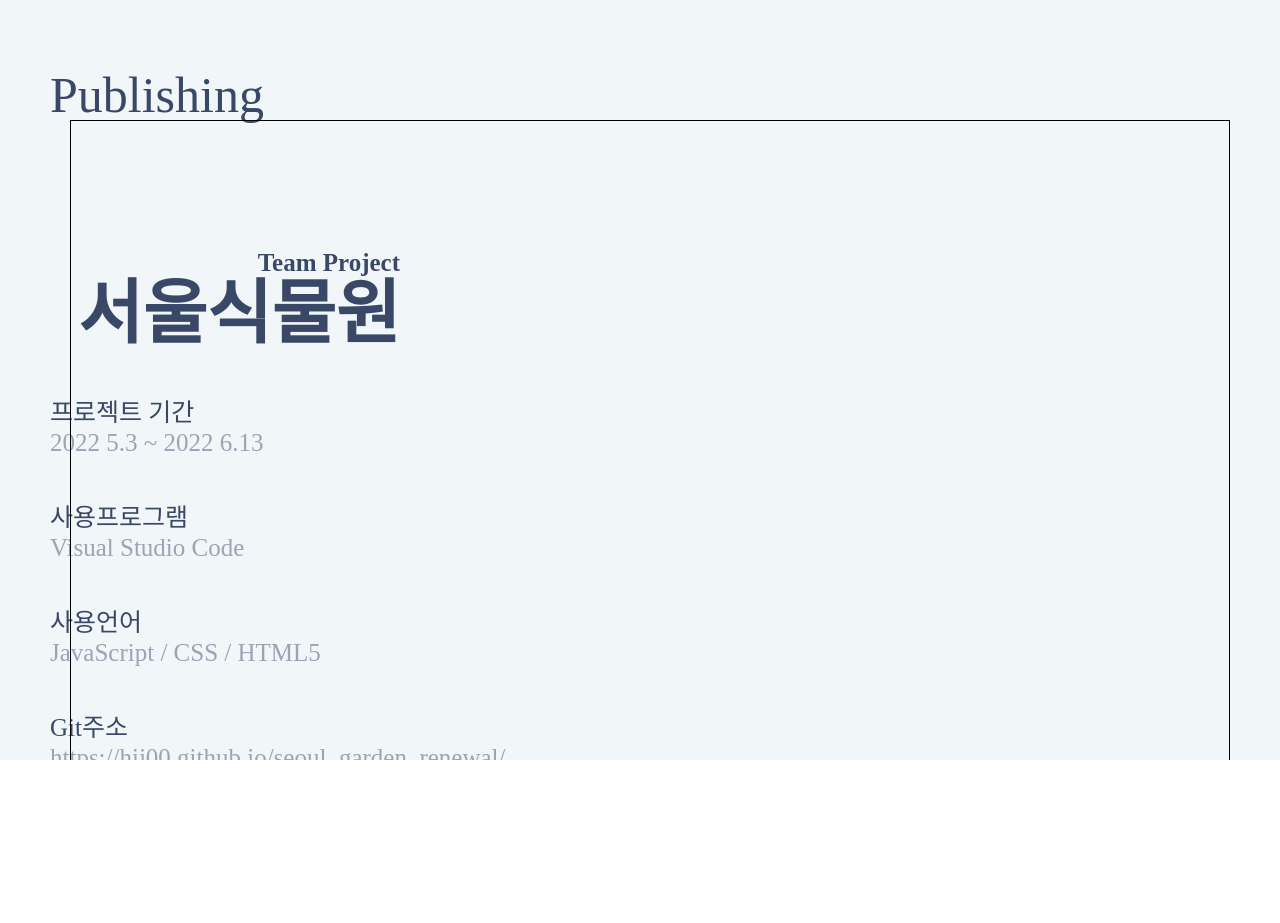
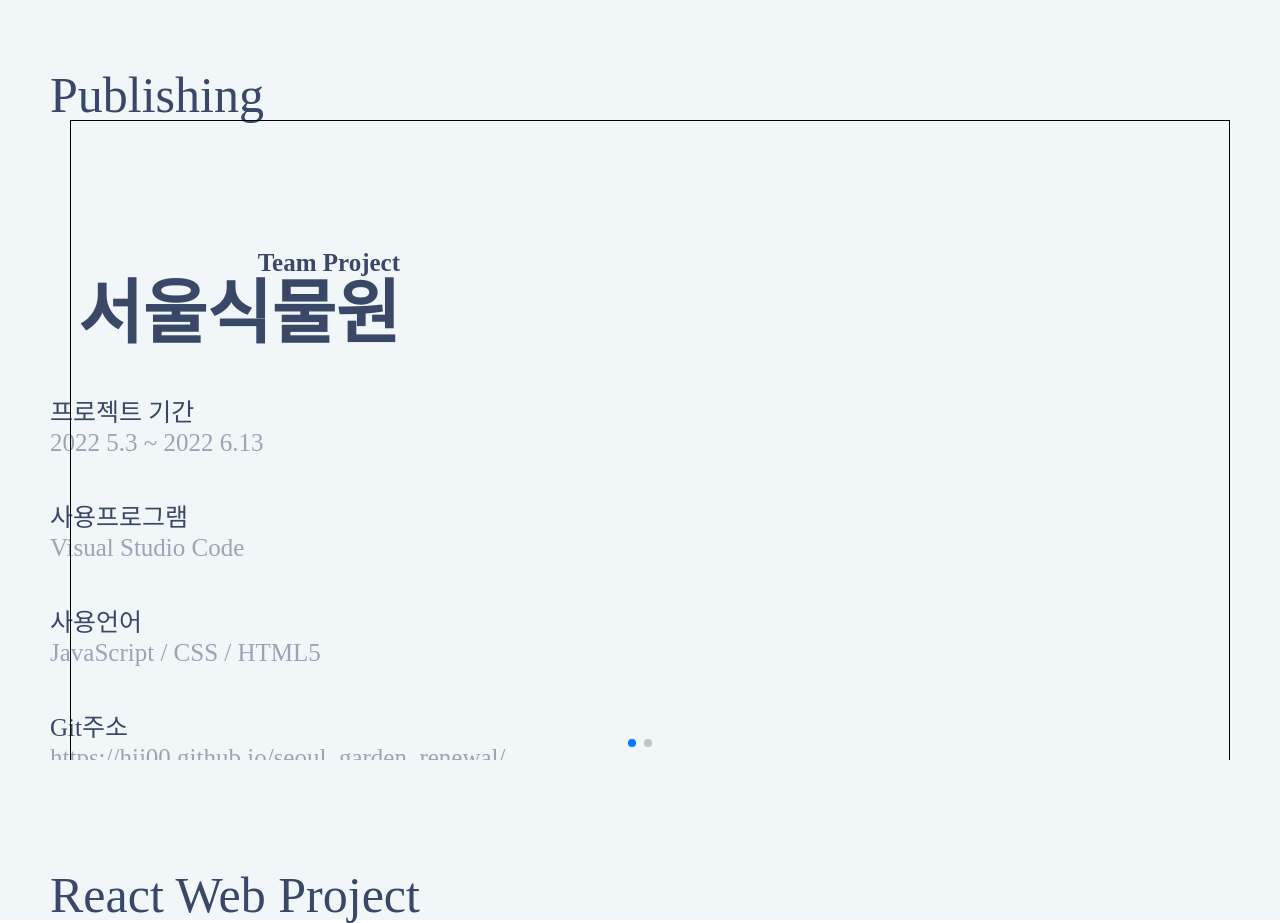
Before and after one commit to wjdgus1122/PortFolio, a React (Create React App) app: page / in a window 1280 px wide. Shown: the part 840-1763 px from the top of the page. Before the commit the page ends 1600 px from the top, so only its background shows below. Built offline with nearby package versions, Linux system fonts and the light colour scheme.

Commit message:
swiper scroll bug

```diff
--- a/src/PortFolio.js
+++ b/src/PortFolio.js
@@ -7,7 +7,6 @@ import { mainStyle } from "./style/Globalstyle";
 const Wrap = styled.div`
   width: 100%;
   background-color: ${mainStyle.BgColor};
-  padding: ${mainStyle.padding};
 `;
 const Section1 = styled.div`
   width: 100%;
@@ -43,6 +42,7 @@ const Theme = styled.div`
   display: flex;
   align-items: flex-end;
   color: ${mainStyle.boldColor};
+  padding-left: ${mainStyle.leftpadding};
 `;
 
 export const PortFolio = () => {
@@ -59,6 +59,7 @@ export const PortFolio = () => {
     };
     logosvg();
   }, []);
+
   return (
     <Wrap>
       <Section1>
@@ -177,6 +178,7 @@ export const PortFolio = () => {
       </Section1>
       <Theme>Publishing</Theme>
       <Slide con={Publishing} />
+      <Theme>React Web Project</Theme>
     </Wrap>
   );
 };
--- a/src/Slide.js
+++ b/src/Slide.js
@@ -1,12 +1,16 @@
 import { mainStyle } from "./style/Globalstyle";
 import styled from "styled-components";
 import { Swiper, SwiperSlide } from "swiper/react";
+import { Mousewheel, Pagination } from "swiper";
 import "swiper/css";
+import "swiper/css/mousewheel";
+import "swiper/css/pagination";
 
 const SlideWrap = styled.div`
   width: 100%;
   height: 80vh;
   position: relative;
+  padding: ${mainStyle.padding};
 `;
 
 const Title = styled.div`
@@ -31,7 +35,7 @@ const Img = styled.div`
   border: 1px solid black;
   position: absolute;
   top: 0;
-  right: 0;
+  right: ${mainStyle.leftpadding};
 `;
 const TextWrap = styled.div``;
 const PjText = styled.div`
@@ -45,10 +49,20 @@ const STitle = styled.div`
 const SText = styled.div`
   color: ${mainStyle.fontColor};
 `;
+
 export const Slide = ({ con }) => {
   return (
     <>
-      <Swiper>
+      <Swiper
+        modules={[Mousewheel, Pagination]}
+        slidesPerView={1}
+        spaceBetween={30}
+        mousewheel={true}
+        pagination={{ clickable: true }}
+        onReachEnd={() => {
+          window.scrollBy({ top: 50 });
+        }}
+      >
         {con.map((con) => (
           <SwiperSlide>
             <SlideWrap>
--- a/src/style/Globalstyle.js
+++ b/src/style/Globalstyle.js
@@ -7,6 +7,7 @@ export const mainStyle = {
   boldColor: "#394867",
   fontColor: "#9BA4B4",
   padding: "0 50px",
+  leftpadding: "50px",
 };
 
 export const Globalstyle = createGlobalStyle`
```
